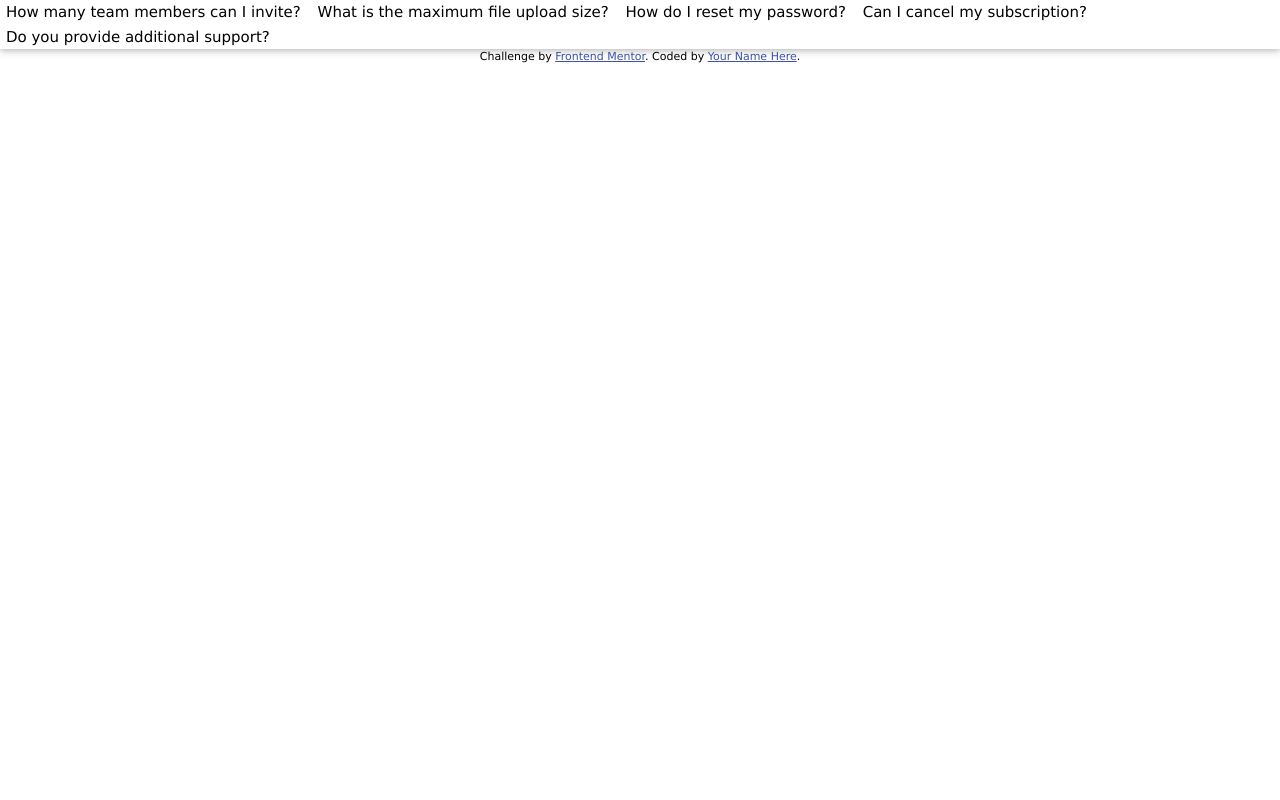
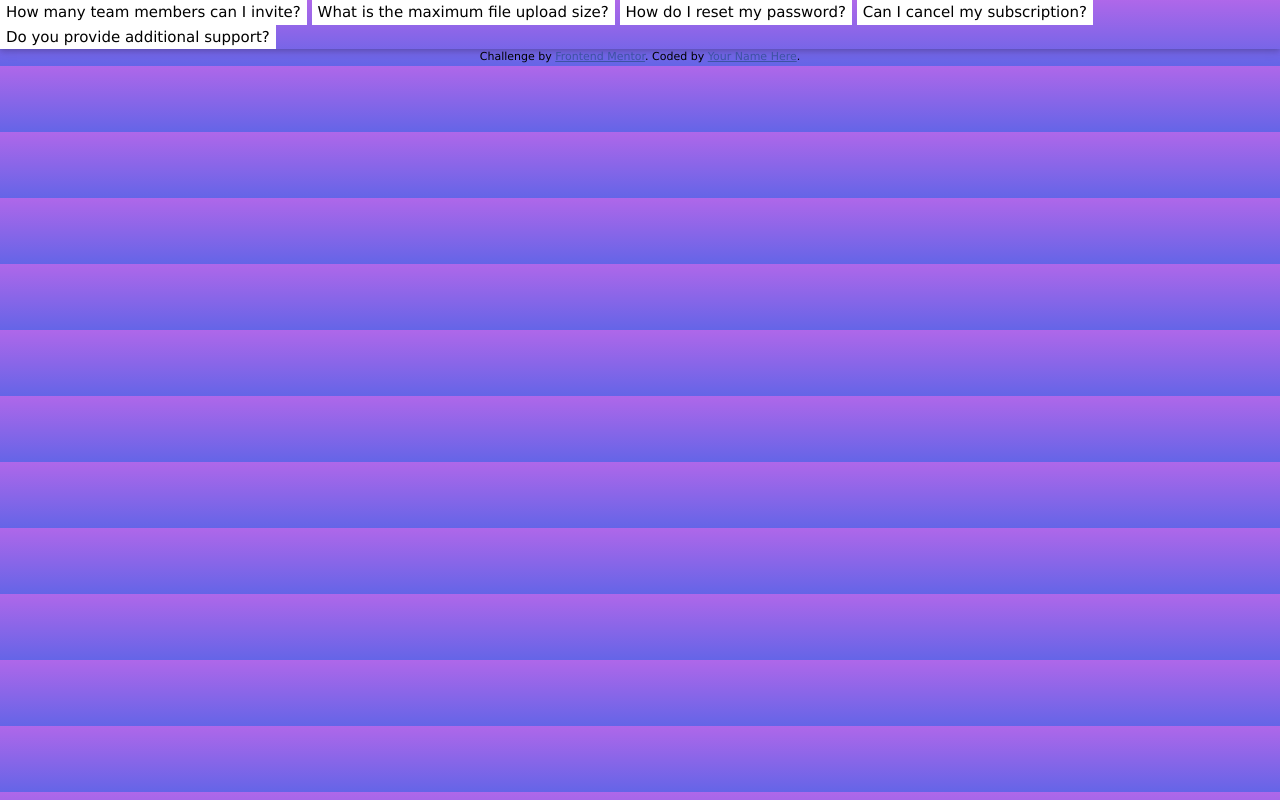
Before and after one commit to SupaSibs/AccordionMentor, a plain HTML site: page index.html in a window 1280 px wide. Drawn offline with nearby package versions, Linux system fonts and the light colour scheme.

Commit message:
Update styles.css

```diff
--- a/styles.css
+++ b/styles.css
@@ -1,4 +1,4 @@
-body {background: linear-gradient(hsl(273, 75%, 66%) hsl(240, 73%, 65%));}
+body {background: linear-gradient(hsl(273, 75%, 66%), hsl(240, 73%, 65%));}
 p {display: none;}
 button {
   border: none;
```
